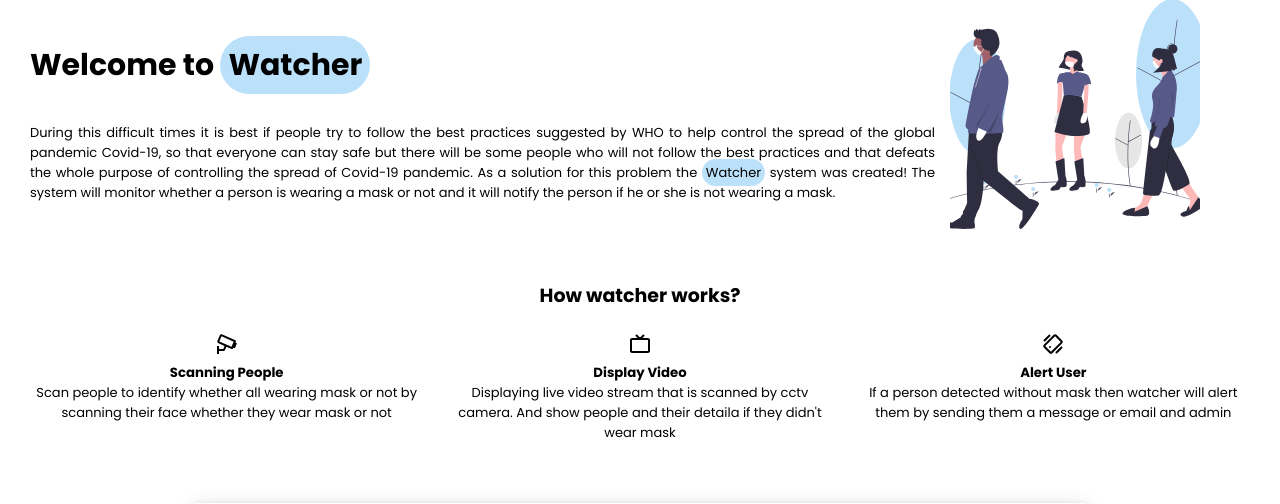
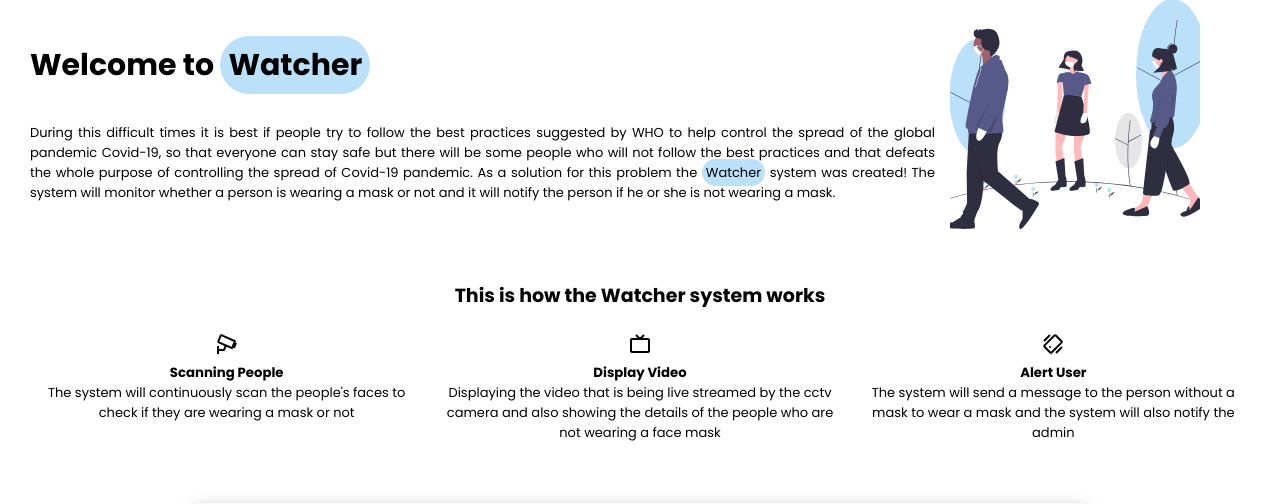
Before and after one commit to Software-Development-Group-Project/Watcher, a Flask app: page /home in a window 1280 px wide. Shown: the part 161-665 px from the top of the page. Run offline with Flask 2, Linux system fonts and the light colour scheme; a user stored in the database is signed in.

Commit message:
Updated the information regarding the watcher system

```diff
--- a/watcher/templates/home.html
+++ b/watcher/templates/home.html
@@ -19,27 +19,27 @@
     </div>
 </div>
 <div id="about-page">
-    <h4 id="head1">How watcher works?</h4>
+    <h4 id="head1">This is how the Watcher system works</h4>
     <div id="about-container">
         <div class="about-info-container">
             <img src="{{ url_for('static', filename='images/cctv.svg') }}" alt="Wearing mask and maintaining social distance"/>
             <article>
                 <h5>Scanning People</h5>
-                <p>Scan people to identify whether all wearing mask or not by scanning their face whether they wear mask or not</p>
+                <p>The system will continuously scan the people's faces to check if they are wearing a mask or not </p>
             </article>
         </div>
         <div class="about-info-container">
             <img src="{{ url_for('static', filename='images/tv.svg') }}" alt="Wearing mask and maintaining social distance"/>
             <article>
                 <h5>Display Video</h5>
-                <p>Displaying live video stream that is scanned by cctv camera. And show people and their detaila if they didn't wear mask</p>
+                <p>Displaying the video that is being live streamed by the cctv camera and also showing the details of the people who are not wearing a face mask</p>
             </article>
         </div>
         <div class="about-info-container">
             <img src="{{ url_for('static', filename='images/mobile-vibration.svg') }}" alt="Wearing mask and maintaining social distance"/>
             <article>
                 <h5>Alert User</h5>
-                <p>If a person detected without mask then watcher will alert them by sending them a message or email and admin</p>
+                <p>The system will send a message to the person without a mask to wear a mask and the system will also notify the admin</p>
             </article>
         </div>
     </div>
```
